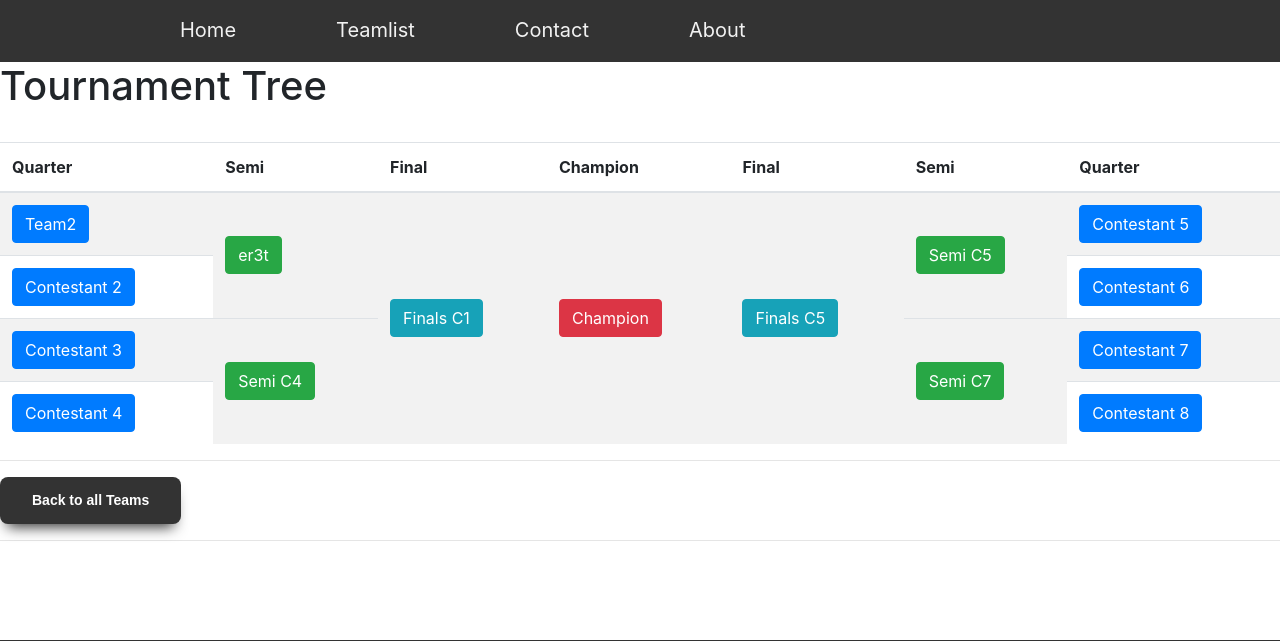
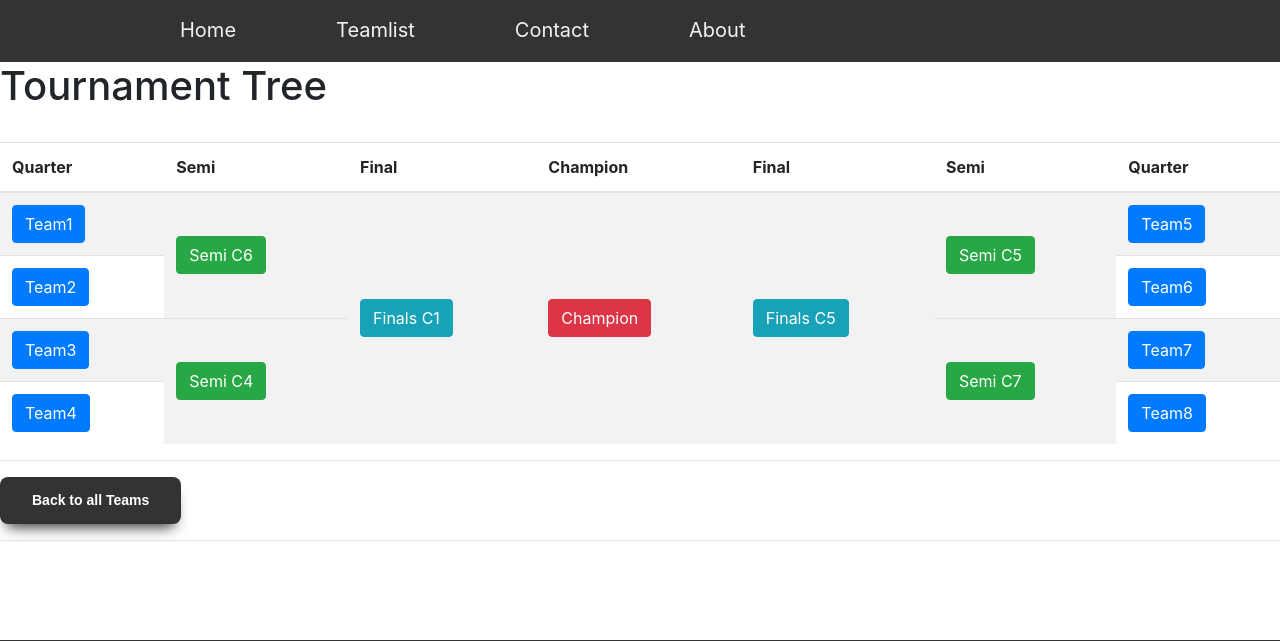
Before and after one commit to BuecAle/TournamentGenerator_ISD, a Django app: page /tournamenttree/ in a window 1280 px wide. Shown: the top 641 px of the page. Run offline with Django 3.2, Linux system fonts and the light colour scheme; data comes from the database, SQL or seed files in the repository; some libraries are stand-ins or nearby versions.

Commit message:
-Team Structure adjusted

```diff
--- a/trunk/TournamentGenerator/TournamentGenerator/TournamentOverview/views.py
+++ b/trunk/TournamentGenerator/TournamentGenerator/TournamentOverview/views.py
@@ -70,16 +70,30 @@ def teamDetail(httprequest, my_id, *args, **kwargs):
 
 
 def teamOne(request):
-    #teamone = Teams.objects.get(id=id_one)
-    teamone = Teams.objects.all()
-    TeamA = teamone[1]
-    TeamB = teamone[23]
+    all_teams = Teams.objects.all()
+   # for i in all_teams:
+    #        = all_teams[i]
+    TeamA = all_teams[0]
+    TeamB = all_teams[1]
+    TeamC = all_teams[2]
+    TeamD = all_teams[3]
+    TeamE = all_teams[4]
+    TeamF = all_teams[5]
+    TeamG = all_teams[6]
+    TeamH = all_teams[7]
     context = {
-        "all_Teams": TeamA,
-        "TeamB" : TeamB,
+        "TeamA": TeamA,
+        "TeamB": TeamB,
+        "TeamC": TeamC,
+        "TeamD": TeamD,
+        "TeamE": TeamE,
+        "TeamF": TeamF,
+        "TeamG": TeamG,
+        "TeamH": TeamH,
     }
 
     return render(request, "tournament_tree.html", context)
+
 
 """
 def teamPlayer(httprequest, *args):
--- a/trunk/TournamentGenerator/TournamentGenerator/templates/tournament_tree.html
+++ b/trunk/TournamentGenerator/TournamentGenerator/templates/tournament_tree.html
@@ -17,27 +17,27 @@
   </thead>
   <tbody>
     <tr>
-      <td style="vertical-align: middle"><a href="#" class="btn btn-primary">{{ all_Teams.TeamName }}</a></td>
-        <td rowspan="2" style="vertical-align: middle"><a href="#" class="btn btn-success">{{ TeamB.TeamName }}</a></td>
+      <td style="vertical-align: middle"><a href="#" class="btn btn-primary">{{ TeamA.TeamName }}</a></td>
+        <td rowspan="2" style="vertical-align: middle"><a href="#" class="btn btn-success">Semi C6</a></td>
         <td rowspan="4" style="vertical-align: middle"><a href="#" class="btn btn-info">Finals C1</a></td>
         <td rowspan="4" style="vertical-align: middle"><a href="#" class="btn btn-danger">Champion</a></td>
         <td rowspan="4" style="vertical-align: middle"><a href="#" class="btn btn-info">Finals C5</a></td>
         <td rowspan="2" style="vertical-align: middle"><a href="#" class="btn btn-success">Semi C5</a></td>
-        <td style="vertical-align: middle"><a href="#" class="btn btn-primary">Contestant 5</a></td>
+        <td style="vertical-align: middle"><a href="#" class="btn btn-primary">{{ TeamE.TeamName }}</a></td>
     </tr>
     <tr>
-        <td style="vertical-align: middle"><a href="#" class="btn btn-primary">Contestant 2</a></td>
-        <td style="vertical-align: middle"><a href="#" class="btn btn-primary">Contestant 6</a></td>
+        <td style="vertical-align: middle"><a href="#" class="btn btn-primary">{{ TeamB.TeamName }}</a></td>
+        <td style="vertical-align: middle"><a href="#" class="btn btn-primary">{{ TeamF.TeamName }}</a></td>
     </tr>
     <tr>
-        <td style="vertical-align: middle"><a href="#" class="btn btn-primary">Contestant 3</a></td>
+        <td style="vertical-align: middle"><a href="#" class="btn btn-primary">{{ TeamC.TeamName }}</a></td>
         <td rowspan="2" style="vertical-align: middle"><a href="#" class="btn btn-success">Semi C4</a></td>
         <td rowspan="2" style="vertical-align: middle"><a href="#" class="btn btn-success">Semi C7</a></td>
-        <td style="vertical-align: middle"><a href="#" class="btn btn-primary">Contestant 7</a></td>
+        <td style="vertical-align: middle"><a href="#" class="btn btn-primary">{{ TeamG.TeamName }}</a></td>
     </tr>
     <tr>
-        <td style="vertical-align: middle"><a href="#" class="btn btn-primary">Contestant 4</a></td>
-        <td style="vertical-align: middle"><a href="#" class="btn btn-primary">Contestant 8</a></td>
+        <td style="vertical-align: middle"><a href="#" class="btn btn-primary">{{ TeamD.TeamName }}</a></td>
+        <td style="vertical-align: middle"><a href="#" class="btn btn-primary">{{ TeamH.TeamName }}</a></td>
     </tr>
   </tbody>
 </table>
```
Also changed, not shown: trunk/TournamentGenerator/TournamentGenerator/TournamentOverview/models.py (line endings or trailing spaces).
